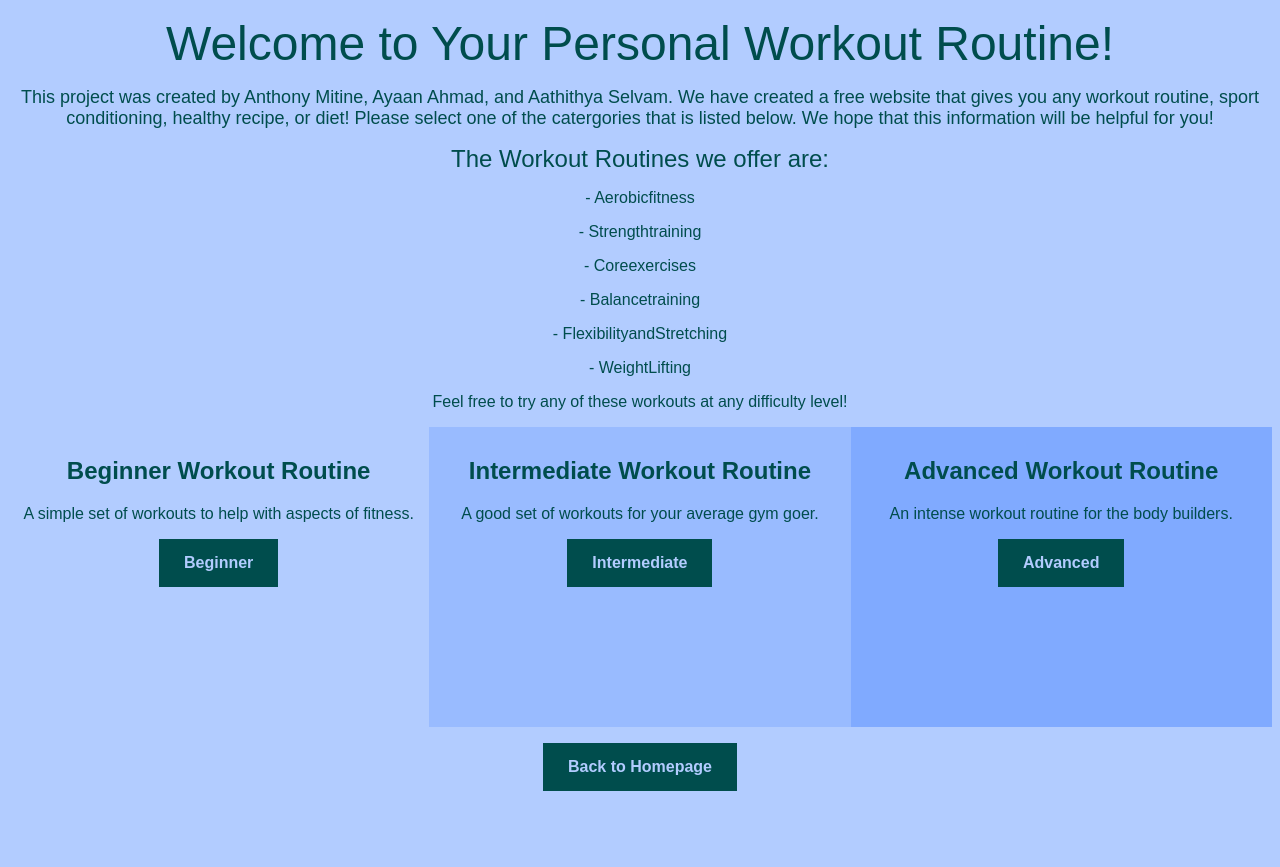
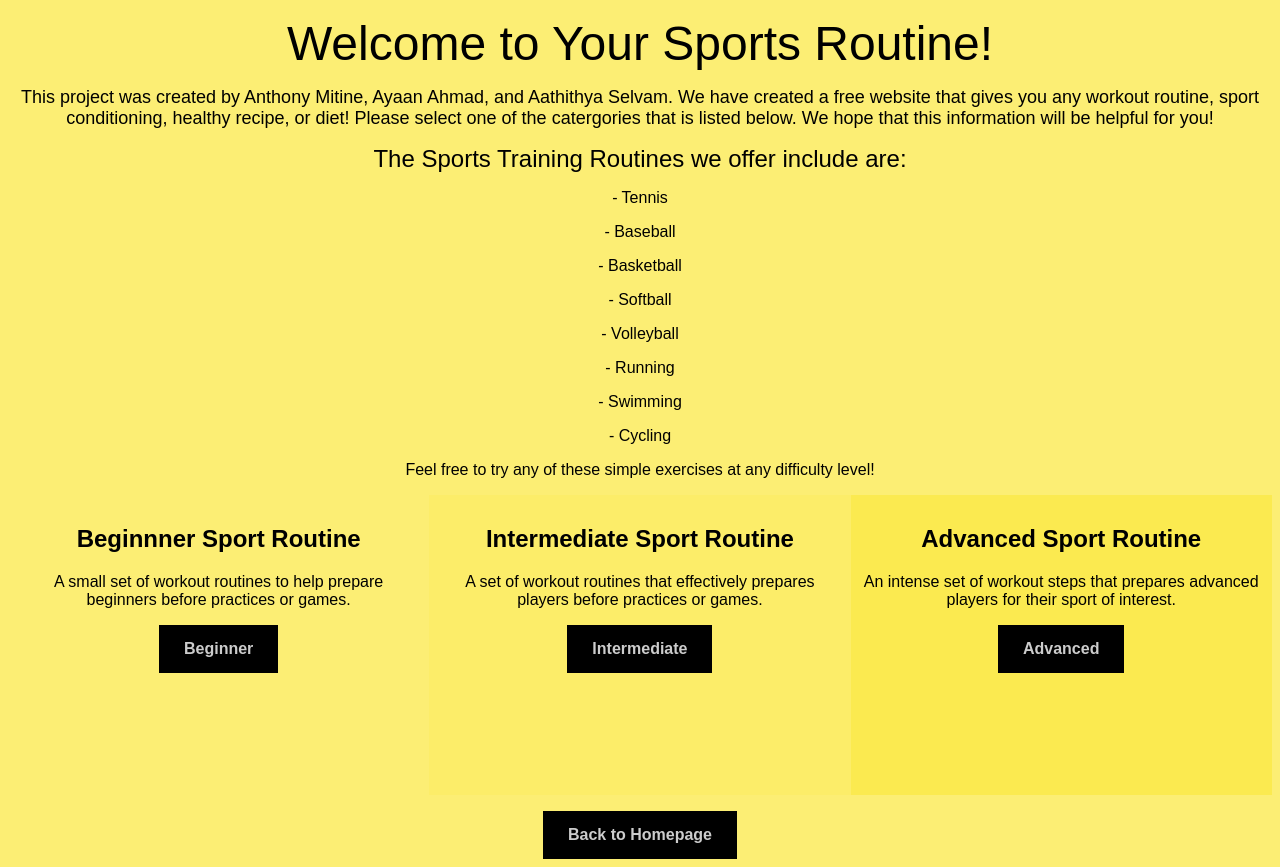
Before and after one commit to amitine26/Health-Hack-for-Lifestyle, a plain HTML site: page index.html in a window 1280 px wide. Before the commit the page ends 800 px from the top, so only its background shows below. Drawn offline with Linux system fonts and the light colour scheme; a script that the page names is missing.

Commit message:
Add files via upload

```diff
--- a/index.html
+++ b/index.html
@@ -8,23 +8,25 @@
   </head>
 
   <p>
-  <span><font size="+6"> <font color = "#004d4d">Welcome to Your Personal Workout Routine!</font></font></span>
+  <span><font size="+6"> <font color = "#000000">Welcome to Your Sports Routine!</font></font></span>
 </p>
 
 <p>
-<span><font size = "+1"><font color = "#004d4d">This project was created by Anthony Mitine, Ayaan Ahmad, and Aathithya Selvam. We have created a free website that gives you any workout routine, sport conditioning, healthy recipe, or diet! Please select one of the catergories that is listed below. We hope that this information will be helpful for you! </font></font></span>
-</p>
-<p></p>
+<span><font size = "+1"><font color = "#000000">This project was created by Anthony Mitine, Ayaan Ahmad, and Aathithya Selvam. We have created a free website that gives you any workout routine, sport conditioning, healthy recipe, or diet! Please select one of the catergories that is listed below. We hope that this information will be helpful for you! </font></font></span>
+
+ <p></p>
 <p><font size = "+2">
-  The Workout Routines we offer are:
+  The Sports Training Routines we offer include are:
 </font></p>
-  <p>- Aerobicfitness</p>
-  <p>- Strengthtraining</p>
-  <p>- Coreexercises</p>
-  <p>- Balancetraining</p>
-  <p>- FlexibilityandStretching</p>
-  <p>- WeightLifting</p>
-<p>Feel free to try any of these workouts at any difficulty level!</p>
+  <p>- Tennis</p>
+  <p>- Baseball</p>
+  <p>- Basketball</p>
+  <p>- Softball</p>
+  <p>- Volleyball</p>
+  <p>- Running</p>
+  <p>- Swimming</p>
+  <p>- Cycling</p>
+<p>Feel free to try any of these simple exercises at any difficulty level!</p>
 
 
 <meta name="viewport" content="width=device-width, initial-scale=1">
@@ -51,32 +53,39 @@
 </head>
 <body>
 
+
 <div class="row">
-  <div class="column" style="background-color:#b2ccff;">
-    <h2>Beginner Workout Routine</h2>
-    <p>A simple set of workouts to help with aspects of fitness.</p>
+  <div class="column" style="background-color:#fcee74;">
+    <h2>Beginnner Sport Routine</h2>
+    <p>A small set of workout routines to help prepare beginners before practices or games.</p>
     <form action="https://Sports-Beginner.anthonymitine.repl.run" method="get">
   <button class="button"><b>Beginner</b></button><br>
   </div>
-  <div class="column" style="background-color:#99bbff;">
-    <h2>Intermediate Workout Routine</h2>
-    <p>A good set of workouts for your average gym goer.</p>
+  <div class="column" style="background-color:#fced69;">
+    <h2>Intermediate Sport Routine</h2>
+    <p>A set of workout routines that effectively prepares players before practices or games.</p>
     </form><form action="https://Sports-Intermediate.anthonymitine.repl.run" method="get">
   <button class="button"><b>Intermediate</b></button><br>
   </div>
-  <div class="column" style="background-color:#80aaff;">
-    <h2>Advanced Workout Routine</h2>
-    <p>An intense workout routine for the body builders.</p>
+  <div class="column" style="background-color:#fbea50;">
+    <h2>Advanced Sport Routine</h2>
+    <p>An intense set of workout steps that prepares advanced players for their sport of interest. </p>
     </form><form action="https://Sports-Advanced.anthonymitine.repl.run" method="get">
   <button class="button"><b>Advanced</b></button><br>
 </form>
   </div>
 </div>
+
+
+
+</p>
 <p></p>
 <form action="https://Health-Webpage.anthonymitine.repl.co" method="get">
   <button class="button"><b>Back to Homepage</b></button><br>
 </form>
 
+
+
 <body>
     <script src="script.js"></script>
   </body>
--- a/style.css
+++ b/style.css
@@ -1,14 +1,16 @@
 body {
-  background-color:#b2ccff;
+  background-color:#fcee74;
   text-align:center;
-  color:#004d4d;
+  color:#000000;
   font-family: sans-serif, Cambria, Cochin, Georgia, Times, 'Times New Roman', serif;
 
+
 }
+
 .button {
-  background-color: #004d4d;
+  background-color: #000000;
   border: none;
-  color: #b2ccff;
+  color: #cccccc;
   padding: 15px 25px;
   text-align: center;
   font-size: 16px;
@@ -16,5 +18,7 @@ body {
 }
 
 .button:hover {
-  background-color: #006e6e;
+  background-color: #333333;
 }
+
+.
```
